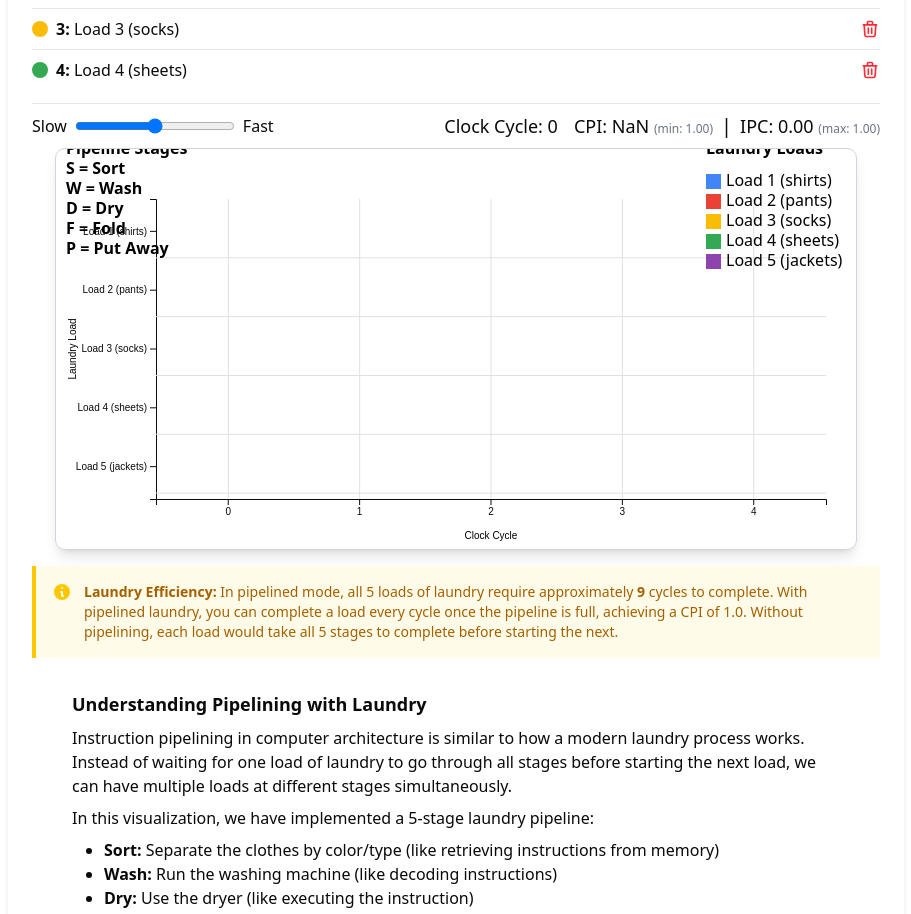
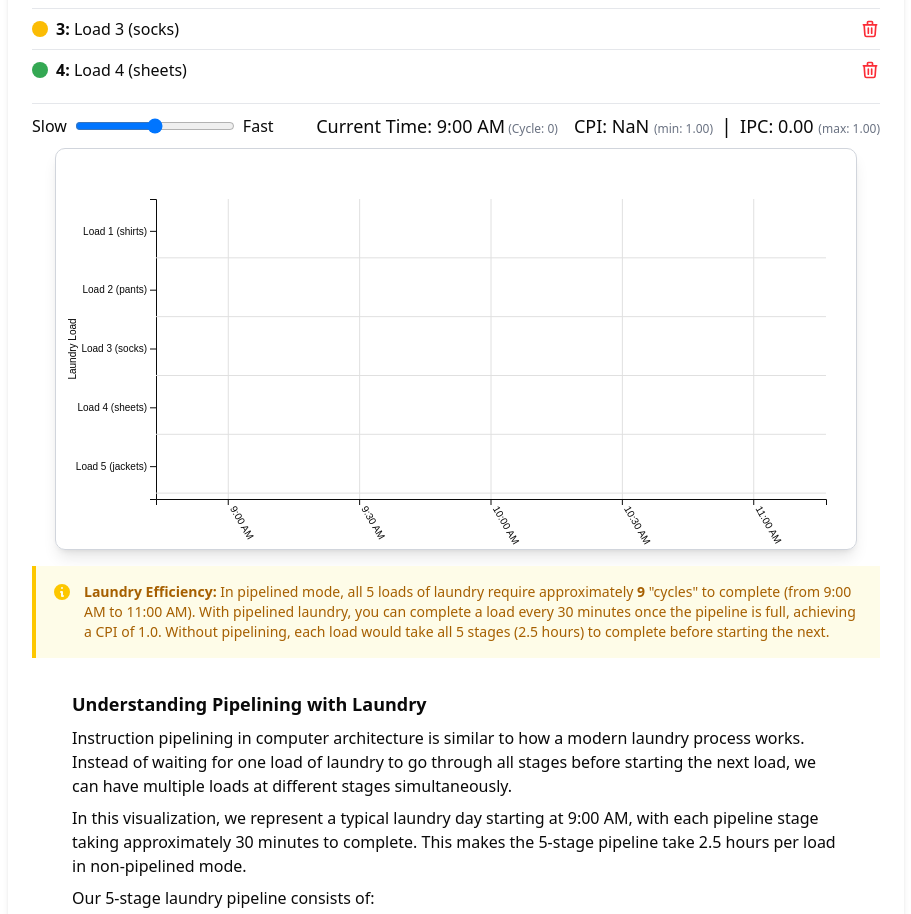
Before and after one commit to Goodr-Interactive/viz-computer-systems, a React (Vite) app: page /csc368/pipelining in a window 1280 px wide. Shown: the part 450-1364 px from the top of the page, without its empty margins (184-1095 px from the left). Built offline with nearby package versions, Linux system fonts and the light colour scheme.

Commit message:
render correctly the loads + axis labels fix

```diff
--- a/src/pages/csc368/pipelining/components/PipelineVisualization.tsx
+++ b/src/pages/csc368/pipelining/components/PipelineVisualization.tsx
@@ -70,6 +70,9 @@ export const PipelineVisualization: React.FC<PipelineVisualizationProps> = ({
     svg.selectAll("*").remove();
 
     const margin = { top: 50, right: 30, bottom: 50, left: 100 };
+
+    // const parentElement = document.getElementById(vis.parentContainer);
+
     const innerWidth = width - margin.left - margin.right;
     const innerHeight = height - margin.top - margin.bottom;
 
@@ -78,6 +81,16 @@ export const PipelineVisualization: React.FC<PipelineVisualizationProps> = ({
       .attr("transform", `translate(${margin.left},${margin.top})`);
 
     // X and Y scales
+    // Convert clock cycles to actual times (starting at 9:00 AM)
+    const timeLabels = d3.range(0, cycles + 5).map(cycle => {
+      const minutes = cycle * 30; // Each cycle is 30 minutes
+      const hours = Math.floor(9 + minutes / 60); // Start at 9 AM
+      const mins = minutes % 60;
+      const ampm = hours >= 12 ? 'PM' : 'AM';
+      const hour12 = hours > 12 ? hours - 12 : hours;
+      return `${hour12}:${mins === 0 ? '00' : mins} ${ampm}`;
+    });
+
     const xScale = d3.scaleBand()
       .domain(d3.range(0, cycles + 5).map(String))
       .range([0, innerWidth])
@@ -89,15 +102,24 @@ export const PipelineVisualization: React.FC<PipelineVisualizationProps> = ({
       .padding(0.1);
 
     // Add X axis
-    g.append("g")
+    const xAxis = g.append("g")
       .attr("transform", `translate(0,${innerHeight})`)
-      .call(d3.axisBottom(xScale))
-      .append("text")
+      .call(d3.axisBottom(xScale).tickFormat((_, i) => timeLabels[i]));
+
+    // Rotate the tick labels
+    xAxis.selectAll("text")
+      .attr("transform", "rotate(60)")
+      .attr("text-anchor", "start")
+      .attr("y", 0)
+      .attr("x", 9)
+      .attr("dy", ".35em");
+
+    xAxis.append("text")
       .attr("x", innerWidth / 2)
       .attr("y", 40)
       .attr("fill", "black")
       .attr("text-anchor", "middle")
-      .text("Clock Cycle");
+      // .text("Time of Day");
 
     // Add Y axis
     g.append("g")
@@ -187,7 +209,7 @@ export const PipelineVisualization: React.FC<PipelineVisualizationProps> = ({
             tooltip.append("text")
               .attr("x", 10)
               .attr("y", 40)
-              .text(`Stage: ${stageName} (Cycle ${cycle})`);
+              .text(`Stage: ${stageName} (${timeLabels[cycle]})`);
           })
           .on("mouseout", function() {
             d3.select(this).attr("opacity", 0.7);
@@ -207,55 +229,65 @@ export const PipelineVisualization: React.FC<PipelineVisualizationProps> = ({
     });
 
     // Draw instruction legend
-    const legend = svg.append("g")
-      .attr("transform", `translate(${width - 150}, 10)`);
+    // const legend = svg.append("g")
+    //   .attr("transform", `translate(${width - 150}, 10)`);
 
     // Legend for laundry loads
-    legend.append("text")
-      .attr("x", 0)
-      .attr("y", -5)
-      .attr("font-weight", "bold")
-      .text("Laundry Loads");
+    // legend.append("text")
+    //   .attr("x", 0)
+    //   .attr("y", -5)
+    //   .attr("font-weight", "bold")
+    //   .text("Laundry Loads");
 
-    pipelineInstructions.forEach((instr, i) => {
-      const legendItem = legend.append("g")
-        .attr("transform", `translate(0, ${i * 20 + 15})`);
+    // pipelineInstructions.forEach((instr, i) => {
+    //   const legendItem = legend.append("g")
+    //     .attr("transform", `translate(0, ${i * 20 + 15})`);
 
-      legendItem.append("rect")
-        .attr("width", 15)
-        .attr("height", 15)
-        .attr("fill", instr.color);
+      // legendItem.append("rect")
+      //   .attr("width", 15)
+      //   .attr("height", 15)
+      //   .attr("fill", instr.color);
 
-      legendItem.append("text")
-        .attr("x", 20)
-        .attr("y", 12)
-        .text(instr.name);
-    });
+      // legendItem.append("text")
+      //   .attr("x", 20)
+      //   .attr("y", 12)
+      //   .text(instr.name);
+    // });
 
-    // Legend for pipeline stages
-    const stageLegend = svg.append("g")
-      .attr("transform", `translate(10, 10)`);
+    // // Legend for pipeline stages
+    // const stageLegend = svg.append("g")
+    //   .attr("transform", `translate(10, 10)`);
 
-    stageLegend.append("text")
-      .attr("x", 0)
-      .attr("y", -5)
-      .attr("font-weight", "bold")
-      .text("Pipeline Stages");
+    // stageLegend.append("text")
+    //   .attr("x", 0)
+    //   .attr("y", -5)
+    //   .attr("font-weight", "bold")
+    //   .text("Pipeline Stages");
 
-    PIPELINE_STAGES.forEach((stage, i) => {
-      const legendItem = stageLegend.append("g")
-        .attr("transform", `translate(0, ${i * 20 + 15})`);
+    // PIPELINE_STAGES.forEach((stage, i) => {
+    //   const legendItem = stageLegend.append("g")
+    //     .attr("transform", `translate(0, ${i * 20 + 15})`);
 
-      legendItem.append("text")
-        .attr("font-weight", "bold")
-        .text(`${stage.charAt(0)} = ${stage}`);
-    });
+    //   legendItem.append("text")
+    //     .attr("font-weight", "bold")
+    //     .text(`${stage.charAt(0)} = ${stage}`);
+    // });
 
   }, [width, height, cycles, pipelineInstructions]);
 
   // Simulation logic
   useEffect(() => {
     if (!isRunning) return;
+
+    // Check if all instructions are completed
+    const allInstructionsCompleted = pipelineInstructions.every(
+      instr => instr.currentStage !== undefined && instr.currentStage >= PIPELINE_STAGES.length
+    );
+
+    if (allInstructionsCompleted) {
+      setIsRunning(false);
+      return;
+    }
 
     const timer = setTimeout(() => {
       // Increment cycle
@@ -308,17 +340,37 @@ export const PipelineVisualization: React.FC<PipelineVisualizationProps> = ({
           }
 
           // Advance the active instruction
-          return prevInstructions.map((instr, index) => {
-            if (index === activeInstructionIndex) {
-              if (instr.currentStage !== undefined && instr.currentStage < PIPELINE_STAGES.length - 1) {
-                return { ...instr, currentStage: instr.currentStage + 1 };
-              } else {
-                // This instruction is done, reset to find next one on next cycle
-                return { ...instr, currentStage: PIPELINE_STAGES.length };
-              }
+          let updatedInstructions = [...prevInstructions];
+
+          if (updatedInstructions[activeInstructionIndex].currentStage !== undefined &&
+              updatedInstructions[activeInstructionIndex].currentStage < PIPELINE_STAGES.length - 1) {
+            // Simply advance this instruction to the next stage
+            updatedInstructions[activeInstructionIndex] = {
+              ...updatedInstructions[activeInstructionIndex],
+              currentStage: updatedInstructions[activeInstructionIndex].currentStage! + 1
+            };
+          } else {
+            // This instruction is done, mark it as completed
+            updatedInstructions[activeInstructionIndex] = {
+              ...updatedInstructions[activeInstructionIndex],
+              currentStage: PIPELINE_STAGES.length
+            };
+
+            // Immediately start the next instruction if available
+            const nextInstructionIndex = updatedInstructions.findIndex(
+              instr => instr.currentStage === -1
+            );
+
+            if (nextInstructionIndex !== -1) {
+              updatedInstructions[nextInstructionIndex] = {
+                ...updatedInstructions[nextInstructionIndex],
+                currentStage: 0,
+                startCycle: cycles
+              };
             }
-            return instr;
-          });
+          }
+
+          return updatedInstructions;
         }
       });
     }, speed);
@@ -437,7 +489,7 @@ export const PipelineVisualization: React.FC<PipelineVisualizationProps> = ({
             onClick={handleReset}
             className="bg-blue-500 hover:bg-blue-600 text-white px-4 py-2 rounded"
           >
-            Reset
+            {pipelineInstructions.every(instr => instr.currentStage !== undefined && instr.currentStage >= PIPELINE_STAGES.length) ? 'Start Over' : 'Reset'}
           </button>
         </div>
 
@@ -538,7 +590,19 @@ export const PipelineVisualization: React.FC<PipelineVisualizationProps> = ({
 
         <div className="flex items-center gap-4">
           <div className="text-center">
-            <h3 className="text-lg font-medium">Clock Cycle: {cycles}</h3>
+            <h3 className="text-lg font-medium">
+              Current Time: {cycles > 0 ? (
+                (() => {
+                  const minutes = Math.floor(cycles / 2) * 30;
+                  const hours = Math.floor(9 + minutes / 60);
+                  const mins = minutes % 60;
+                  const ampm = hours >= 12 ? 'PM' : 'AM';
+                  const hour12 = hours > 12 ? hours - 12 : hours;
+                  return `${hour12}:${mins === 0 ? '00' : mins} ${ampm}`;
+                })()
+              ) : '9:00 AM'}
+              <span className="text-xs text-gray-500"> (Cycle: {cycles})</span>
+            </h3>
           </div>
 
           <div className="text-center flex items-center gap-2">
@@ -561,6 +625,32 @@ export const PipelineVisualization: React.FC<PipelineVisualizationProps> = ({
         <svg ref={svgRef} width={width} height={height}></svg>
       </div>
 
+      {pipelineInstructions.every(instr => instr.currentStage !== undefined && instr.currentStage >= PIPELINE_STAGES.length) && (
+        <div className="bg-green-50 border-l-4 border-green-400 p-4 mb-4 w-full">
+          <div className="flex">
+            <div className="flex-shrink-0">
+              <svg className="h-5 w-5 text-green-400" viewBox="0 0 20 20" fill="currentColor">
+                <path fillRule="evenodd" d="M10 18a8 8 0 100-16 8 8 0 000 16zm3.707-9.293a1 1 0 00-1.414-1.414L9 10.586 7.707 9.293a1 1 0 00-1.414 1.414l2 2a1 1 0 001.414 0l4-4z" clipRule="evenodd" />
+              </svg>
+            </div>
+            <div className="ml-3">
+              <p className="text-sm text-green-700">
+                <strong>All done!</strong> All laundry loads have been completed. Final time: {
+                  (() => {
+                    const minutes = Math.floor(cycles / 2) * 30;
+                    const hours = Math.floor(9 + minutes / 60);
+                    const mins = minutes % 60;
+                    const ampm = hours >= 12 ? 'PM' : 'AM';
+                    const hour12 = hours > 12 ? hours - 12 : hours;
+                    return `${hour12}:${mins === 0 ? '00' : mins} ${ampm}`;
+                  })()
+                }. It took {cycles} "cycles" to complete all {pipelineInstructions.length} loads of laundry.
+              </p>
+            </div>
+          </div>
+        </div>
+      )}
+
       <div className="bg-yellow-50 border-l-4 border-yellow-400 p-4 mb-4 w-full">
         <div className="flex">
           <div className="flex-shrink-0">
@@ -570,11 +660,20 @@ export const PipelineVisualization: React.FC<PipelineVisualizationProps> = ({
           </div>
           <div className="ml-3">
             <p className="text-sm text-yellow-700">
-              <strong>Laundry Efficiency:</strong> In {isPipelined ? "pipelined" : "non-pipelined"} mode, all {pipelineInstructions.length} loads of laundry require approximately <strong>{totalCyclesRequired}</strong> cycles to complete.
+              <strong>Laundry Efficiency:</strong> In {isPipelined ? "pipelined" : "non-pipelined"} mode, all {pipelineInstructions.length} loads of laundry require approximately <strong>{totalCyclesRequired}</strong> "cycles" to complete (from 9:00 AM to {
+                (() => {
+                  const minutes = Math.floor(totalCyclesRequired / 2) * 30;
+                  const hours = Math.floor(9 + minutes / 60);
+                  const mins = minutes % 60;
+                  const ampm = hours >= 12 ? 'PM' : 'AM';
+                  const hour12 = hours > 12 ? hours - 12 : hours;
+                  return `${hour12}:${mins === 0 ? '00' : mins} ${ampm}`;
+                })()
+              }).
               {isPipelined ? (
-                <> With pipelined laundry, you can complete a load every cycle once the pipeline is full, achieving a CPI of 1.0. Without pipelining, each load would take all {PIPELINE_STAGES.length} stages to complete before starting the next.</>
+                <> With pipelined laundry, you can complete a load every 30 minutes once the pipeline is full, achieving a CPI of 1.0. Without pipelining, each load would take all {PIPELINE_STAGES.length} stages (2.5 hours) to complete before starting the next.</>
               ) : (
-                <> With non-pipelined laundry, you must complete all {PIPELINE_STAGES.length} stages for each load before starting the next one, resulting in a CPI of {PIPELINE_STAGES.length}.</>
+                <> With non-pipelined laundry, you must complete all {PIPELINE_STAGES.length} stages (2.5 hours) for each load before starting the next one, resulting in a cycles-per-load of {PIPELINE_STAGES.length}.</>
               )}
             </p>
           </div>
@@ -589,14 +688,19 @@ export const PipelineVisualization: React.FC<PipelineVisualizationProps> = ({
           we can have multiple loads at different stages simultaneously.
         </p>
         <p className="mb-2">
-          In this visualization, we have implemented a 5-stage laundry pipeline:
+          In this visualization, we represent a typical laundry day starting at 9:00 AM, with each pipeline stage
+          taking approximately 30 minutes to complete. This makes the 5-stage pipeline take 2.5 hours per load
+          in non-pipelined mode.
+        </p>
+        <p className="mb-2">
+          Our 5-stage laundry pipeline consists of:
         </p>
         <ul className="list-disc ml-8 mb-4">
-          <li><strong>Sort:</strong> Separate the clothes by color/type (like retrieving instructions from memory)</li>
-          <li><strong>Wash:</strong> Run the washing machine (like decoding instructions)</li>
-          <li><strong>Dry:</strong> Use the dryer (like executing the instruction)</li>
-          <li><strong>Fold:</strong> Fold the clean laundry (like memory access)</li>
-          <li><strong>Put Away:</strong> Return clothes to drawers and closets (like writing results back to registers)</li>
+          <li><strong>Sort (S):</strong> Separate the clothes by color/type (like retrieving instructions from memory)</li>
+          <li><strong>Wash (W):</strong> Run the washing machine (like decoding instructions)</li>
+          <li><strong>Dry (D):</strong> Use the dryer (like executing the instruction)</li>
+          <li><strong>Fold (F):</strong> Fold the clean laundry (like memory access)</li>
+          <li><strong>Put Away (P):</strong> Return clothes to drawers and closets (like writing results back to registers)</li>
         </ul>
 
         <h3 className="text-lg font-semibold mb-2">Pipelined vs. Non-Pipelined Laundry</h3>
```
